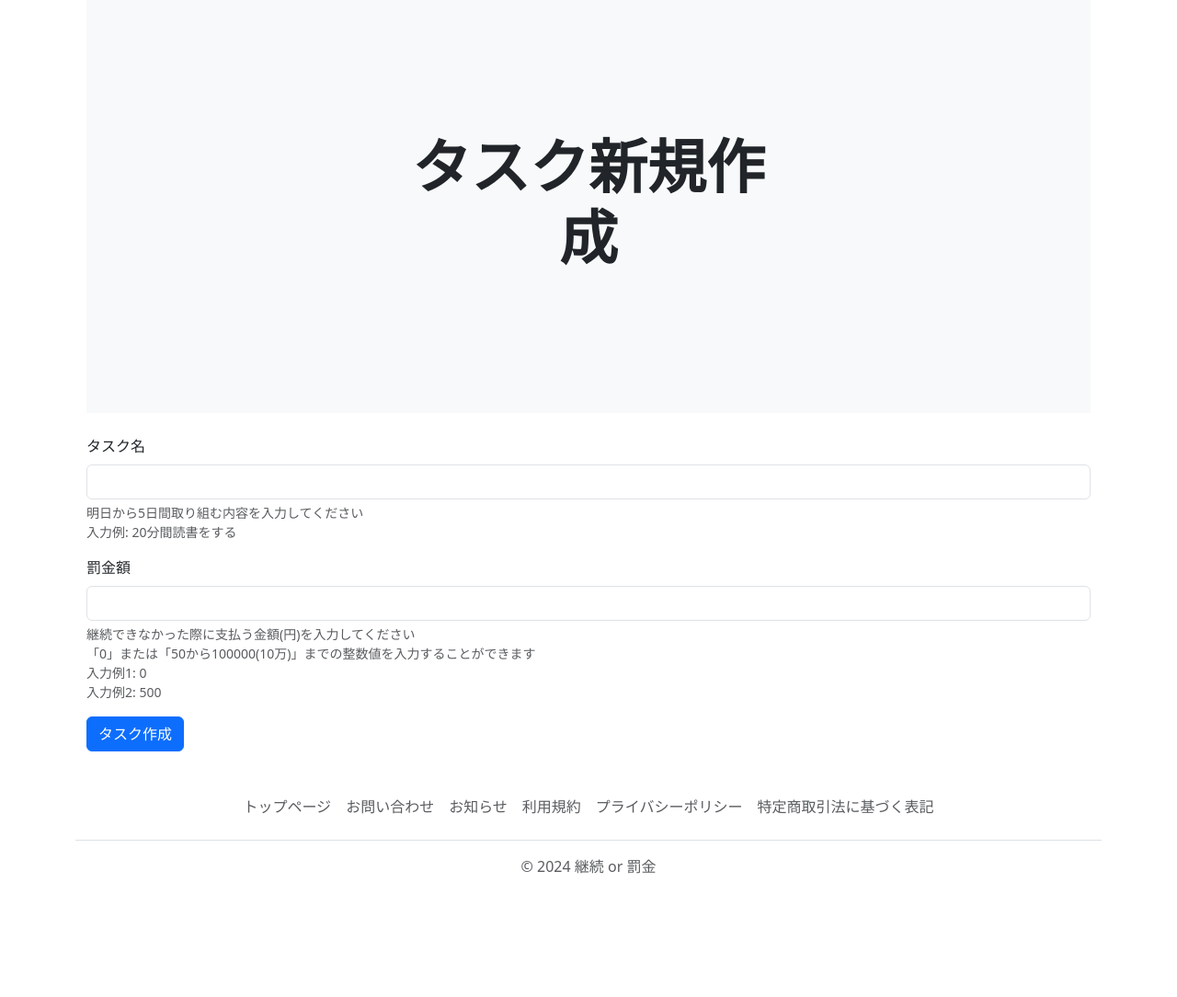
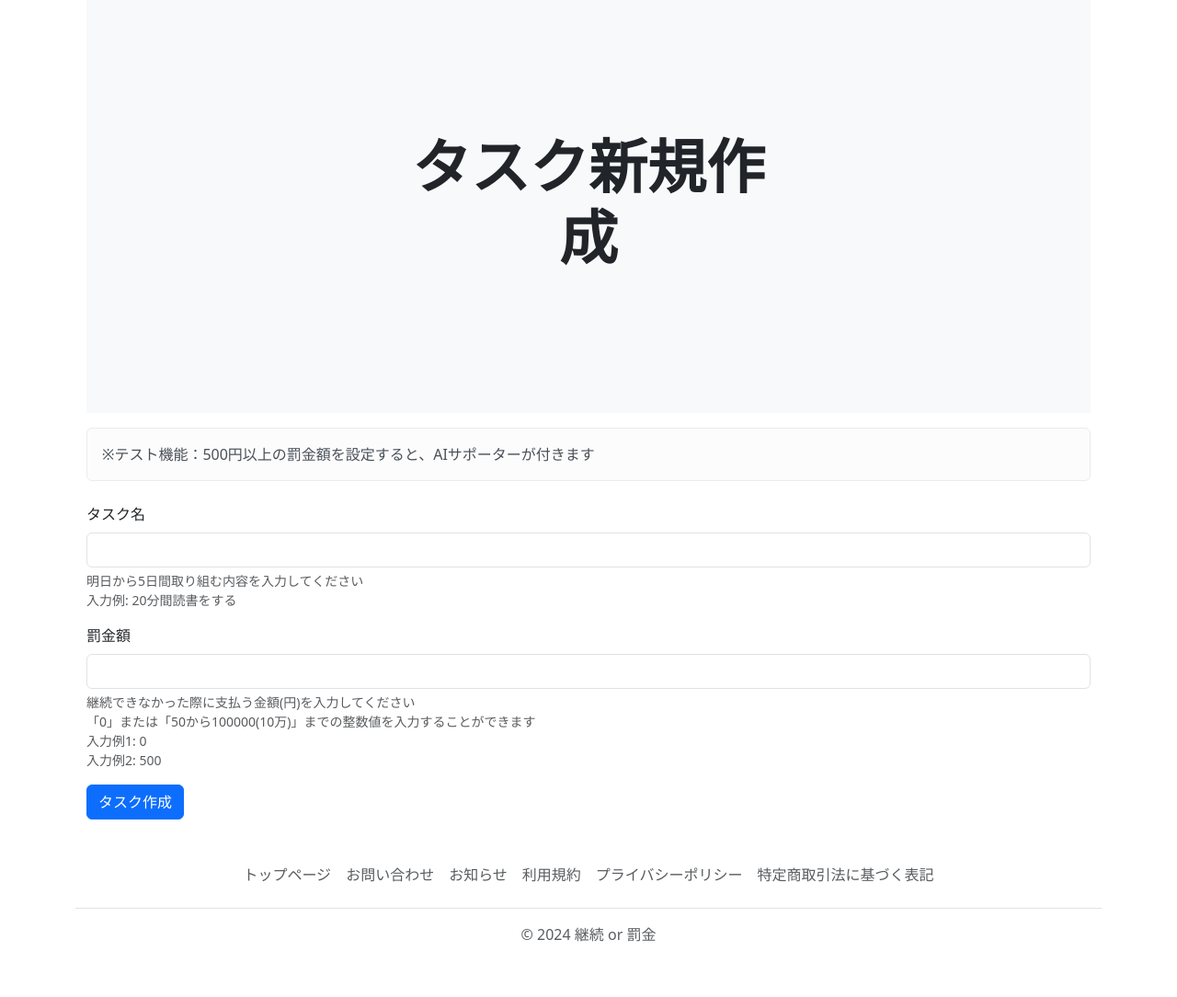
Before and after one commit to cat-katsushika/project5, a Django app: page /tasks/form/ in a window 1280 px wide. Shown: the part 105-1189 px from the top of the page at 92% size. Before the commit the page ends 1055 px from the top, so only its background shows below. Run offline with Django 4.2, Linux system fonts and the light colour scheme; the visitor is signed in with stand-in values (Sample User, id 1); some libraries are stand-ins or nearby versions.

Commit message:
サポーターが付く条件を追記

```diff
--- a/server/django/templates/tasks/create_task.html
+++ b/server/django/templates/tasks/create_task.html
@@ -12,6 +12,13 @@
                 タスク新規作成
             </h1>
         </div>
+    </div>
+</div>
+
+<div class="container">
+    <p></p>
+    <div class="alert alert-light" role="alert">
+        ※テスト機能：500円以上の罰金額を設定すると、AIサポーターが付きます
     </div>
 </div>
 
```
